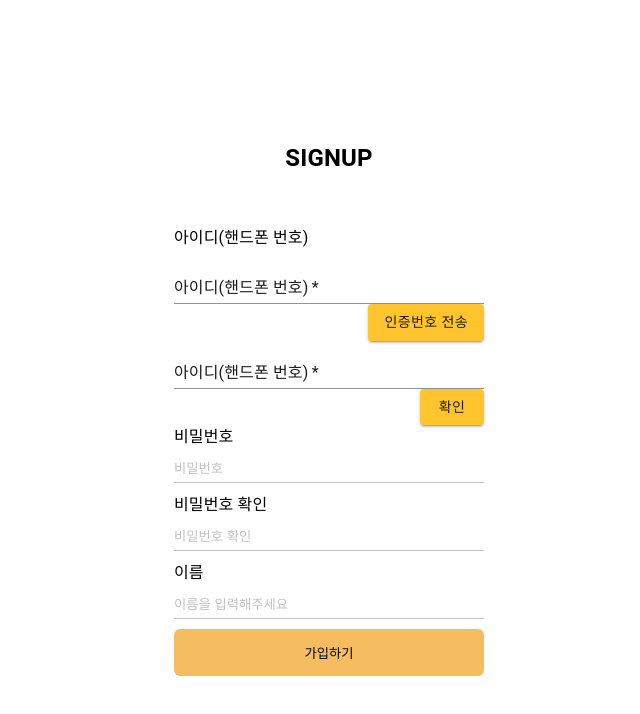
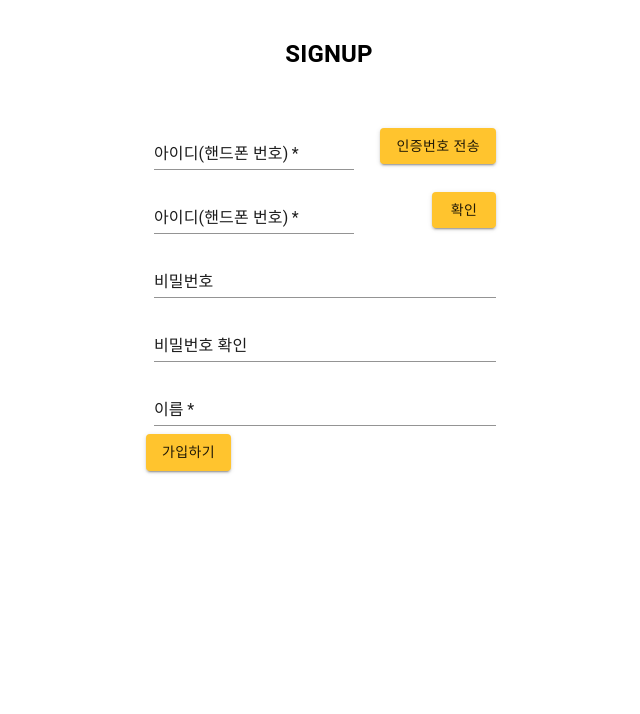
Before and after one commit to aha-point/front, a React (Create React App) app: page /signup in a window 1280 px wide. Shown: the top 714 px of the page, without its empty margins (311-951 px from the left). Built offline with nearby package versions, Linux system fonts and the light colour scheme.

Commit message:
signup 페이지 mui 적용

```diff
--- a/src/pages/SIngup.tsx
+++ b/src/pages/SIngup.tsx
@@ -1,16 +1,16 @@
-import React from 'react';
-import styled from 'styled-components';
-import { BasicInput } from '../Components/BasicInput';
-import BasicInputWithLabel from '../Components/BasicInputWithLabel';
+import { styled } from '@mui/system';
 import InputButton from '../Components/InputButton';
+import Grid from '@mui/material/Grid';
+import TextField from '@mui/material/TextField';
+import Button from '@mui/material/Button';
 
 export const SIngup = () => {
   return (
-    <Wapper>
-      <MobileView>
+    <Grid container>
+      <Grid item width={'350px'} margin={'0 auto'} padding={'20px 0'}>
         <Title>SIGNUP</Title>
-        <FormDiv>
-          <Label htmlFor="phoneNumber">아이디(핸드폰 번호)</Label>
+        <Grid container columns={12} spacing={1}>
+          <Grid container p={1} direction="row" justifyContent="center" alignItems="center">
             <InputButton
               placeholder="핸드폰 번호('-' 구분없이 입력)"
               type="number"
@@ -18,6 +18,8 @@ export const SIngup = () => {
               fieldName="phoneNumber"
               buttonText="인증번호 전송"
             />
+          </Grid>
+          <Grid container p={1} direction="row" justifyContent="center" alignItems="center">
             <InputButton
               placeholder="인증번화 확인"
               type="number"
@@ -25,57 +27,42 @@ export const SIngup = () => {
               fieldName="phoneNumber"
               buttonText="확인"
             />
-          <BasicInputWithLabel
-            placeholder="비밀번호"
+          </Grid>
+
+          <Grid container p={1} direction="row" justifyContent="center" alignItems="center">
+            <TextField
+              fullWidth
+              id="password"
+              label="비밀번호"
               type="password"
-            fieldName="password"
-            label="비밀번호"
+              autoComplete="current-password"
+              variant="standard"
             />
-          <BasicInputWithLabel
-            placeholder="비밀번호 확인"
+          </Grid>
+          <Grid container p={1} direction="row" justifyContent="center" alignItems="center">
+            <TextField
+              fullWidth
+              id="password"
+              label="비밀번호 확인"
               type="password"
-            fieldName="password"
-            label="비밀번호 확인"
+              autoComplete="current-password"
+              variant="standard"
             />
-          <BasicInputWithLabel
-            placeholder="이름을 입력해주세요"
-            type="text"
-            fieldName="name"
-            label="이름"
-          />
-
-          <Button>가입하기</Button>
-        </FormDiv>
-      </MobileView>
-    </Wapper>
+          </Grid>
+          <Grid container p={1} direction="row" justifyContent="center" alignItems="center">
+            <TextField fullWidth required id="name" label="이름" variant="standard" />
+          </Grid>
+          <Button variant="contained" onClick={() => console.log('click')}>
+            가입하기
+          </Button>
+        </Grid>
+      </Grid>
+    </Grid>
   );
 };
-const Wapper = styled.div`
-  display: flex;
-  height: 100vh;
-  align-items: center;
-`;
 
-const MobileView = styled.div`
-  width: 350px;
-  padding: 20px;
-  margin: 0 auto;
-`;
-const FormDiv = styled.div`
-  display: flex;
-  flex-direction: column;
-`;
-const Title = styled.h1`
-  text-align: center;
-  font-size: 24px;
-  margin-bottom: 50px;
-`;
-const Label = styled.label`
-  margin-bottom: 6px;
-`;
-const Button = styled.button`
-  background-color: #f6bd60;
-  border: none;
-  padding: 14px 20px;
-  border-radius: 6px;
-`;
+const Title = styled('h1')({
+  textAlign: 'center',
+  fontSize: '24px',
+  marginBottom: '50px',
+});
```
Lines whose indentation alone changed are shown as unchanged.
